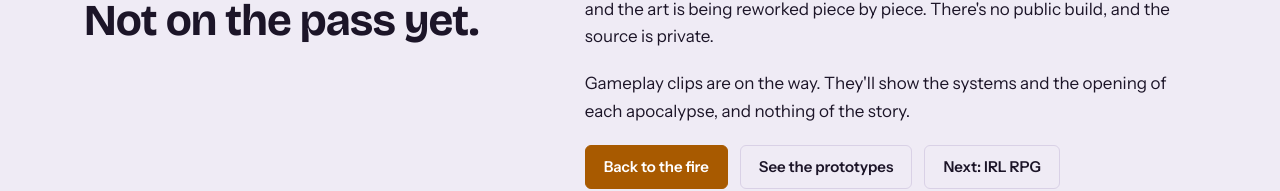
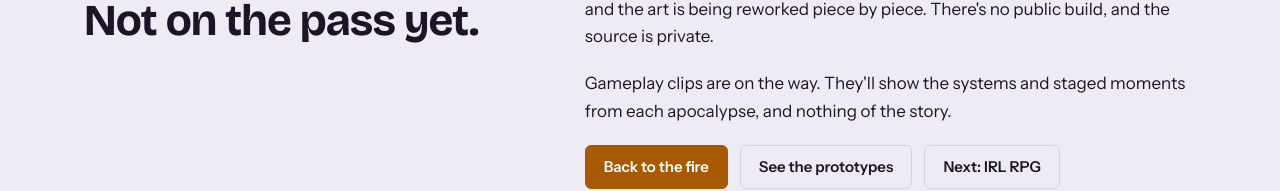
Before and after one commit to taylarabraham-bit/TaylarAbraham-bit.github.io, a plain HTML site: page work/multi-apocalypse/index.html in a window 1280 px wide. Shown: the part 3293-3484 px from the top of the page. Drawn offline with nearby package versions, Linux system fonts and the light colour scheme.

Commit message:
Reword the Multi-Apocalypse clips line
The clips are staged gameplay moments, not each apocalypse's opening.

Co-Authored-By: Claude Opus 5.5 <noreply@anthropic.com>

```diff
--- a/work/multi-apocalypse/index.html
+++ b/work/multi-apocalypse/index.html
@@ -234,7 +234,7 @@
               private.
             </p>
             <p>
-              Gameplay clips are on the way. They'll show the systems and the opening of each
+              Gameplay clips are on the way. They'll show the systems and staged moments from each
               apocalypse, and nothing of the story.
             </p>
             <div class="links">
```
